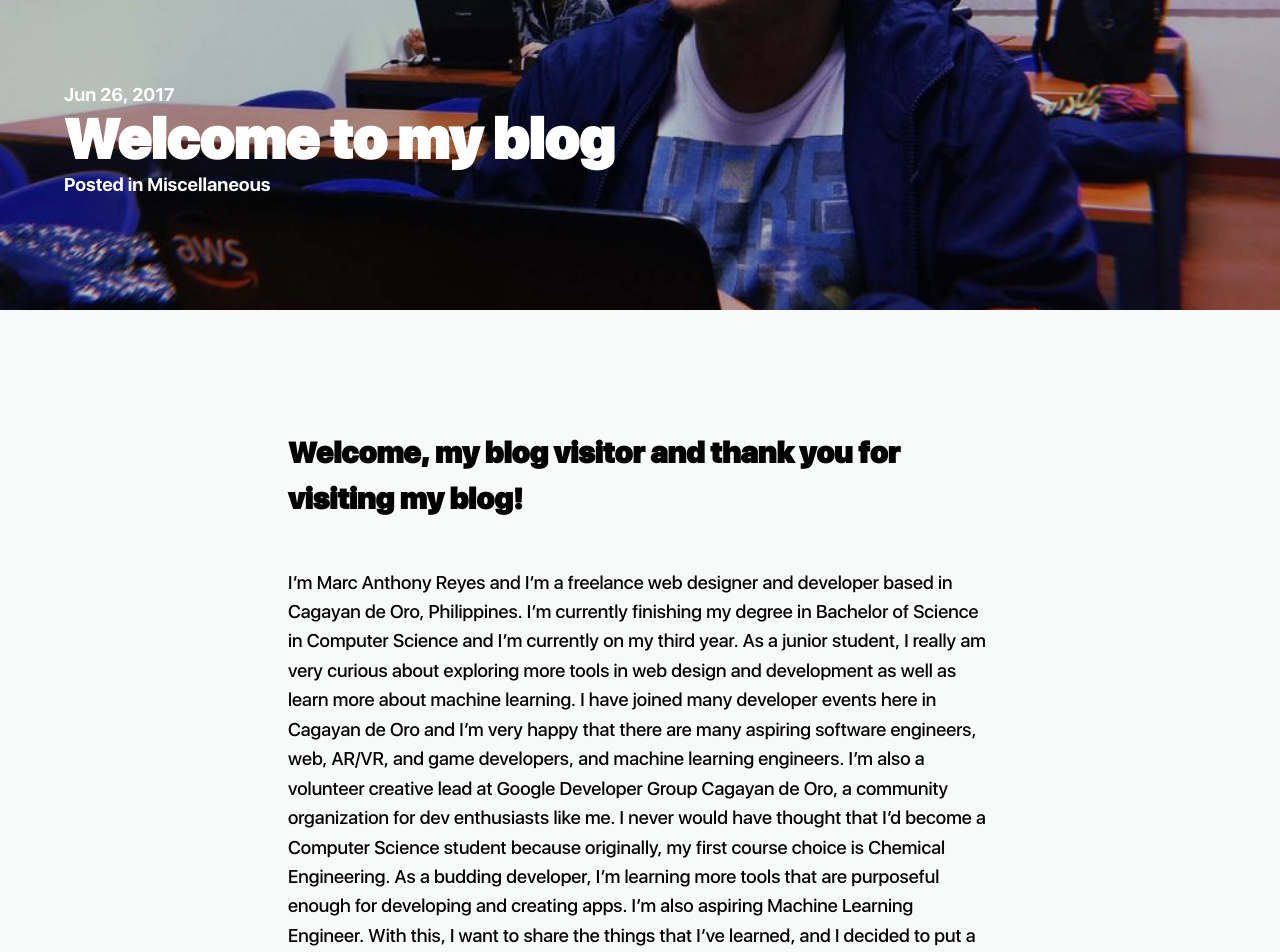
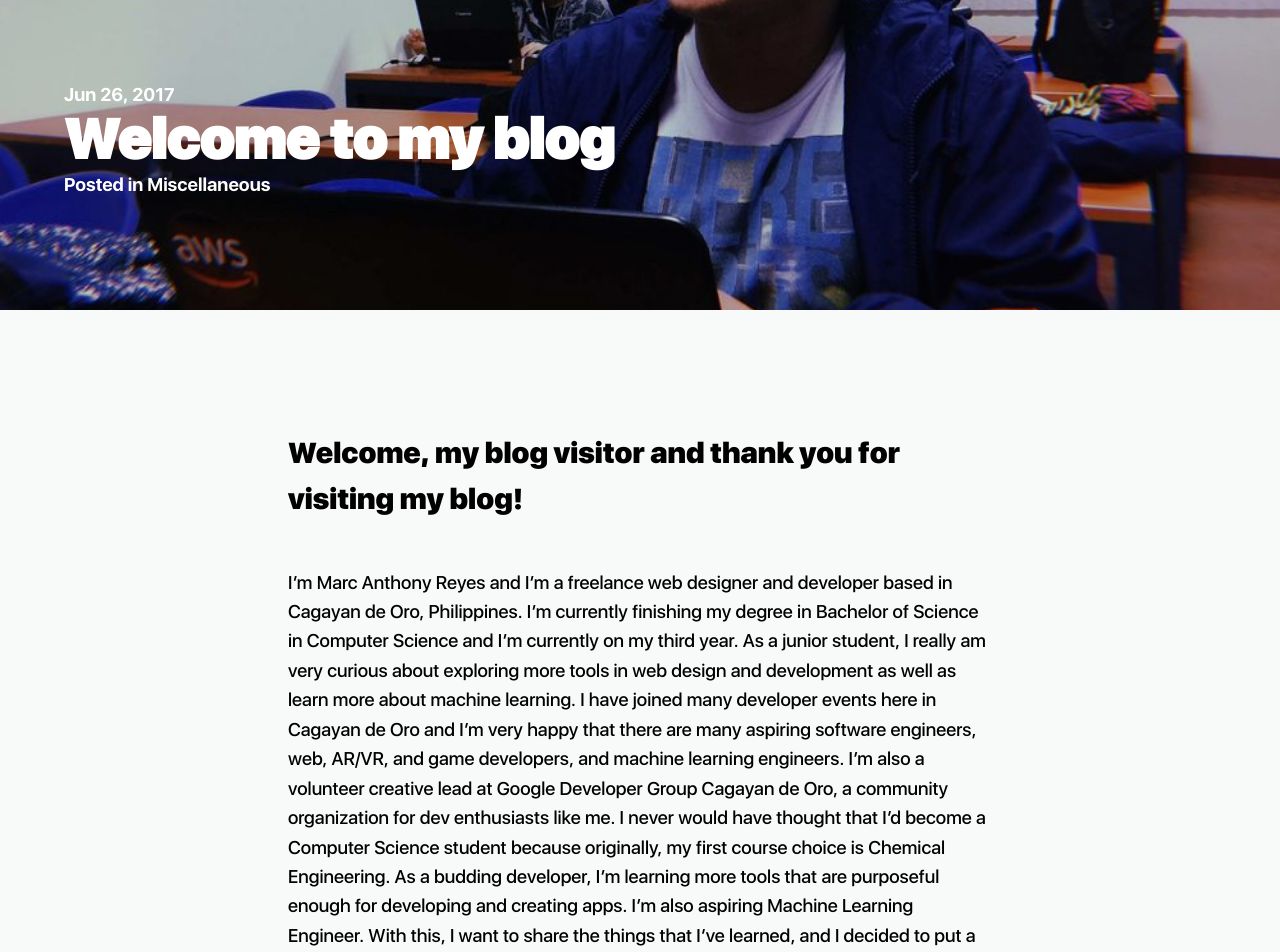
Before and after one commit to marcreyesph/blog-marcreyesph, a Jekyll site: the page built from _posts/2017-06-26-welcome-to-my-blog.md, in a window 1280 px wide. Shown: the part 334-1286 px from the top of the page. Built offline with Jekyll 4.4.1, drawn with Linux system fonts in a browser that asks for light colours; nearby versions of some CDN libraries.

Commit message:
Remove font weight blockquote and cite

```diff
--- a/_sass/_base.scss
+++ b/_sass/_base.scss
@@ -128,7 +128,6 @@
   margin: 2em 0;
 
   font-family: $font-header;
-  font-weight: 700;
   font-size: 1.25em;
 }
 
@@ -137,7 +136,6 @@
   margin-top: 0.125em;
 
   font-family: $font-body;
-  font-weight: 400;
   font-style: normal;
 
   &:before {
```
